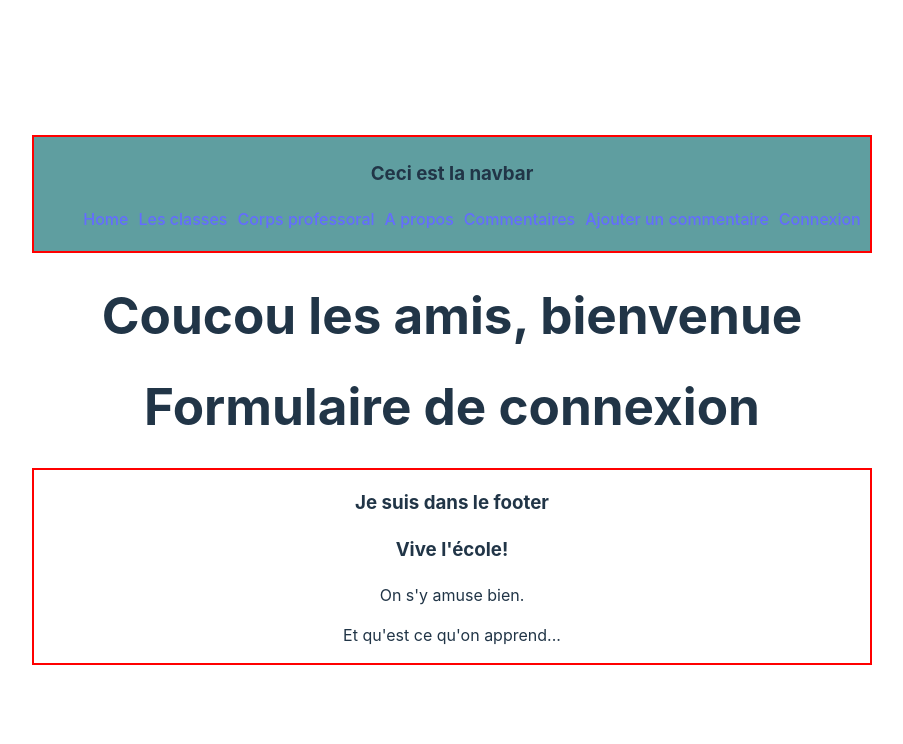
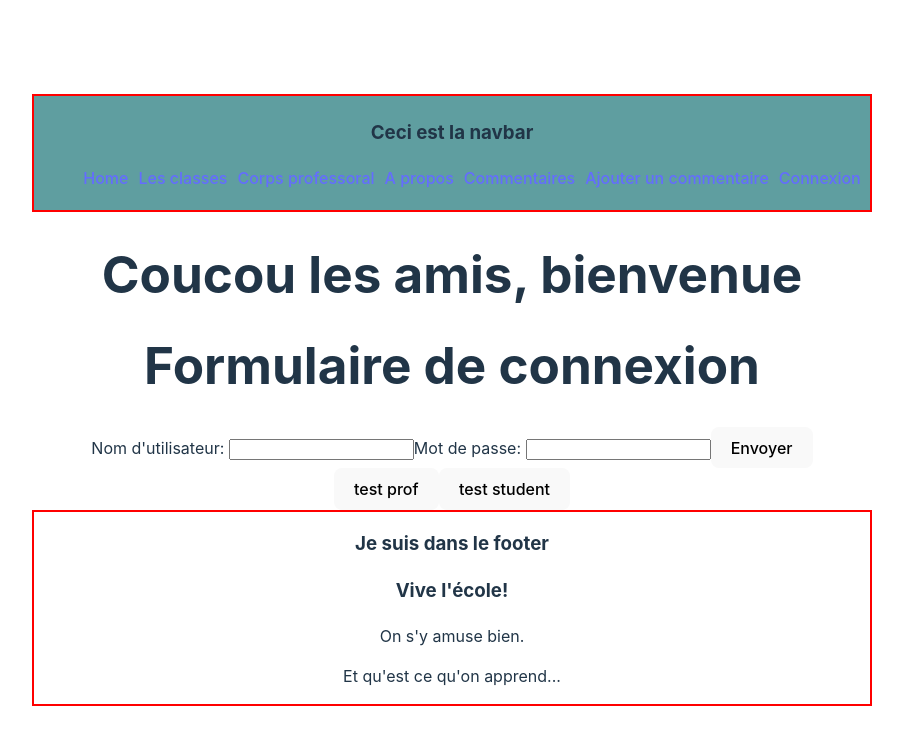
Before and after one commit to Emilie-Cou/front-end-sb, a React (Vite) app: page /connect in a window 1280 px wide. Shown: the top 744 px of the page, without its empty margins (188-1091 px from the left). Built offline with nearby package versions, Linux system fonts and the light colour scheme.

Commit message:
react-hook-form

```diff
--- a/index.html
+++ b/index.html
@@ -4,7 +4,7 @@
     <meta charset="UTF-8" />
     <link rel="icon" type="image/svg+xml" href="./src/assets/school.svg" />
     <meta name="viewport" content="width=device-width, initial-scale=1.0" />
-    <title>Vite + React + TS</title>
+    <title>SchoolBook</title>
   </head>
   <body>
     <div id="root"></div>
--- a/package.json
+++ b/package.json
@@ -10,8 +10,10 @@
     "preview": "vite preview"
   },
   "dependencies": {
+    "axios": "^1.6.2",
     "react": "^18.2.0",
     "react-dom": "^18.2.0",
+    "react-hook-form": "^7.48.2",
     "react-router-dom": "^6.18.0"
   },
   "devDependencies": {
--- /dev/null
+++ b/src/api/classe/getClasse.tsx
@@ -0,0 +1,27 @@
+import axios from "axios";
+
+const baseUrl = "http://localhost:3000/classe"
+
+export const getAllClasse = () => {
+
+    return axios.get(baseUrl)
+
+        .then((response) => {
+            const classes = response.data.map((cls: any) => ({
+                    id: cls.idClasse,
+                    nom: cls.nomClasse,
+                    desc: cls.miniDesc,
+                    img: cls.img,
+            }));
+            return classes;
+        })
+
+        .catch(function (error) {
+            console.log(error);
+            throw error
+        })
+
+        .finally(function () {
+            console.log("It's okay, baby!");
+        })
+}
--- /dev/null
+++ b/src/api/comment/getComment.tsx
@@ -0,0 +1,45 @@
+import axios from "axios";
+
+const baseUrl = "http://localhost:3000/comment"
+
+export const getAllComment = () => {
+
+    return axios.get(baseUrl)
+
+        .then((response) => {
+            const comments = response.data.map((cmt: any) => ({
+                    prenom: cmt.prenom,
+                    content: cmt.content,
+            }));
+            return comments;
+        })
+
+        .catch(function (error) {
+            console.log(error);
+            throw error
+        })
+
+        .finally(function () {
+            console.log("It's okay, baby!");
+        })
+}
+
+// export const getAllComment = async () => {
+//     try {
+//         console.log("test");
+
+//         const response = await axios.get(baseUrl)
+//         console.log("response");
+//         console.log(response);
+
+//         if (response) {
+//             const comments = response.data.map((cmt: any) => ({
+//                 prenom: cmt.prenom,
+//                 content: cmt.content
+//             }))
+//             return comments;
+//         }
+//     } catch (err) {
+//         console.error(err)
+//     }
+// }
--- a/src/components/classe/allClasses.tsx
+++ b/src/components/classe/allClasses.tsx
@@ -1,23 +1,64 @@
+import { useEffect, useState } from "react";
+import { getAllClasse } from "../../api/classe/getClasse";
+
+
+interface ClasseProps {
+    id: string,
+    nom: string,
+    desc: string,
+    img: string,
+}
+
 function Classes() {
+
+    const [ classes, setClasses ] = useState<ClasseProps[]>([])
+    const [ selectedClasse, setSelectedClasse ] = useState('')
+
+    const getAll = async () => {
+        try {
+            const allClasses = await getAllClasse()
+            setClasses(allClasses)
+        }
+        catch (error) {
+            console.error(error)
+        }
+    }
+
+    useEffect(() => {
+        getAll()
+        }, [])
 
     return (
         <>
             <h1>Les classes</h1>
-            {/* <ul class="afficheAll">
-                <% allClasses.forEach( cls => { %>
-                    <li>
-                        <a href="/classe/<%= cls.IdClasse %>">
-                            <div class="afficheAllDiv">
-                                <h3><%= cls.NomClasse %></h3>
-                                <p>Professeur: <%= cls.Nom %></p>
-                                <p><%= cls.CourteDescription %></p>
+
+            <button onClick={getAll}> Tous </button>
+
+            {selectedClasse !== '' ? (
+                <p>Détailler la classe</p>
+            ) : (
+                <ul>
+                    {classes.map((cls, index) => (
+                        <li key={index}>
+                            <div>
+                                <h3>{cls.nom}</h3>
+                                <p>Professeur: a faire</p>
+                                <p>{cls.desc}</p>
                                 <h2>En voici une photo</h2>
-                                <img src='<%= cls.Img %>' alt="Ecole du bas" width="300">
+                                <img src='{cls.img}' alt="Ecole du bas" width="300" />
                             </div>
-                        </a>
-                    </li>
-                <% }) %>
-            </ul> */}
+                        </li>
+                    ))}
+                </ul>
+            )}
+
+
+
+
+
+
+
+
         </>
     )
 }
--- a/src/components/comment/comment.tsx
+++ b/src/components/comment/comment.tsx
@@ -1,18 +1,48 @@
+import { useEffect, useState } from "react";
+import { getAllComment } from "../../api/comment/getComment";
+
+
+interface CommentProps {
+    prenom: string,
+    content: string
+}
+
+
 function Comment() {
+
+    const [ comments, setComments ] = useState<CommentProps[]>([])
+
+    const getAll = async () => {
+        try {
+            const allComments = await getAllComment()
+            setComments(allComments)
+        }
+        catch (error) {
+            console.error(error)
+        }
+    }
+
+    useEffect(() => {
+        getAll()
+        }, [])
 
     return (
         <>
             <h1>Les commentaires</h1>
-            {/* <ul class="comment">
-                <% allComment.forEach( cmt => { %>
-                    <li>
-                        <div>
-                            <h3><%= cmt.Prenom %></h3>
-                            <p><%= cmt.Content %></p>
+
+            {comments.length > 0 ? (
+                <div>
+                    {comments.map((cmt, index) => (
+                        <div key={index}>
+                            <h2>{cmt.prenom}</h2>
+                            <p>{cmt.content}</p>
                         </div>
-                    </li>
-                <% }) %>
-            </ul> */}
+                        ))
+                    }
+                </div>
+            ) : (
+                <p>Il n'y a pas de message...</p>
+            )}
         </>
     )
 }
--- a/src/components/comment/commentForm.tsx
+++ b/src/components/comment/commentForm.tsx
@@ -1,25 +1,49 @@
+import { Controller, useForm } from "react-hook-form";
+import Form from "../parts/form/form";
+
 function CommentForm() {
+
+    const { handleSubmit, control } = useForm()
+
+    const onSubmit = (data: any) => {
+        console.log(data)
+    }
 
     return (
         <>
             <h1>Formulaire de commentaire</h1>
-            {/* <form name="formCom" action="/comment/add" method="post">
-                <div>
-                    <label for="prenom">Prénom: </label>
-                    <input type="text" name="prenom" id="prenom" required>
-                </div>
-                <br>
-                <div>
-                    <label for="content">Ecris ton message: </label>
-                    <br>
-                    <textarea name="content" id="content" cols="50" rows="5" required></textarea>
-                </div>
-                <br>
-                <div>
-                    <button type="submit">Envoyer</button>
-                </div>
-                <br>
-            </form> */}
+
+            <form onSubmit={handleSubmit(onSubmit)} className="commentForm">
+                <Controller
+                    control={control}
+                    name="user"
+                    render={({field}) => (
+                        <Form
+                            {...field}
+                            label="Prénom: "
+                            type="text"
+                            className="commentFormInput"
+                            required={true}
+                        />
+                    )}
+                />
+
+                <Controller
+                    control={control}
+                    name="content"
+                    render={({field}) => (
+                        <Form
+                            {...field}
+                            label="Ecris ton message: "
+                            type="text"
+                            className="commentFormInput"
+                            required={true}
+                        />
+                    )}
+                />
+
+                <button type="submit">Envoyer</button>
+            </form>
         </>
     )
 }
--- a/src/components/connect/connectForm.tsx
+++ b/src/components/connect/connectForm.tsx
@@ -1,29 +1,53 @@
+import { useForm, Controller } from "react-hook-form";
+import Form from "../parts/form/form";
+
 function ConnectForm() {
+
+    const { handleSubmit, control } = useForm()
+
+    const onSubmit = (data: any) => {
+        console.log(data)
+    }
 
     return (
         <>
             <h1>Formulaire de connexion</h1>
-            {/* <form name="formConnect" action="/connection/connect" method="post">
-                <div>
-                    <label for="user">Nom d'utilisateur: </label>
-                    <input type="text" name="user" id="user" required>
-                </div>
-                <br>
-                <div>
-                    <label for="password">Mot de passe: </label>
-                    <input type="password" name="password" id="password" required>
-                </div>
-                <br>
-                <div>
-                    <button type="submit">Envoyer</button>
-                </div>
-                <br>
+
+            <form onSubmit={handleSubmit(onSubmit)} className="connectForm">
+                <Controller
+                    control={control}
+                    name='user'
+                    render={({field}) => (
+                        <Form
+                            {...field}
+                            label="Nom d'utilisateur: "
+                            type="text"
+                            className="connectFormInput"
+                            required={true}
+                        />
+                    )}
+                />
+
+                <Controller
+                    control={control}
+                    name='password'
+                    render={({field}) => (
+                        <Form
+                            {...field}
+                            label="Mot de passe: "
+                            type="password"
+                            className="connectFormInput"
+                            required={true}
+                        />
+                    )}
+                />
+
+                <button type="submit">Envoyer</button>
             </form>
 
             <a href="/schoolbook/prof/P1a"><button type="button">test prof</button></a>
             <a href="/schoolbook/student/P1a"><button type="button">test student</button></a>
-            <br>
-            <br></br> */}
+
         </>
     )
 }
--- /dev/null
+++ b/src/components/parts/form/form.tsx
@@ -0,0 +1,29 @@
+import {FC, forwardRef} from "react";
+
+interface IPersForm {
+    type: string
+    className: string
+    label: string
+    required: boolean
+}
+
+const Form: FC<IPersForm> = forwardRef<HTMLInputElement, IPersForm>(({ type, className, label, required}, ref) => {
+
+
+    return (
+        <>
+            <label>
+                    {label}
+            </label>
+
+            <input
+                ref={ref}
+                type={type}
+                className={className}
+                required={required}
+            />
+        </>
+    )
+})
+
+export default Form
```
Also changed, not shown: src/api/prof/getProf.tsx (added, +27 -0 lines), src/components/classe/oneClasse.tsx (+27 -0 lines), 2 other files (tests, documents, lock files or other folders).
